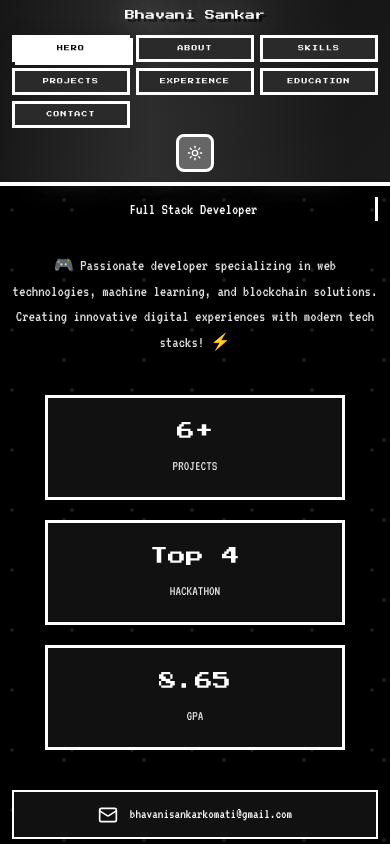
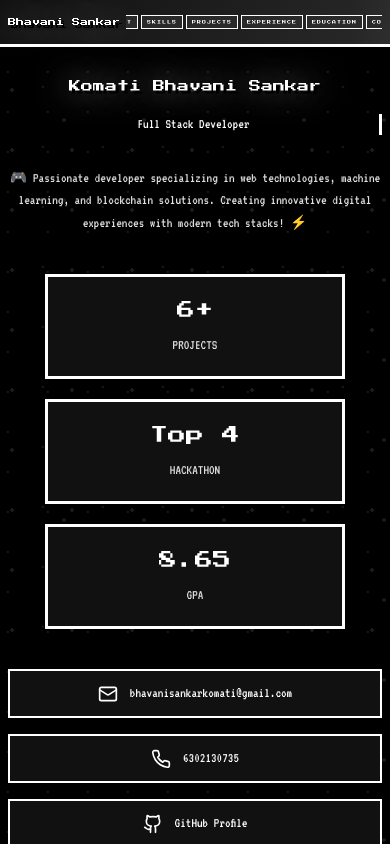
Before and after one commit to KomatiBhavaniSankar/MY-PORTfolio, a React (Vite) app: page / in a window 390 px wide. Shown: the top 844 px of the page. Built offline with nearby package versions, Linux system fonts and the light colour scheme.

Commit message:
Add interactive animations and mobile navbar.
Implement enhanced animations for a better user experience and recruiter appeal. Also, ensure the navbar is minimized on mobile screens and doesn't cover the name.

```diff
--- a/src/App.css
+++ b/src/App.css
@@ -66,24 +66,26 @@ body {
   color: var(--text-primary);
   transition: all 0.3s ease;
   min-height: 100vh;
+  animation: backgroundFloat 10s ease-in-out infinite;
 }
 
-/* Enhanced Navigation with Stunning Animations */
+/* Enhanced Navigation with Mobile-First Design */
 .navbar {
   position: fixed;
   top: 0;
   left: 0;
   right: 0;
   z-index: 1000;
-  background: linear-gradient(135deg, var(--bg-card) 0%, var(--bg-secondary) 100%);
-  border-bottom: 4px solid var(--border-primary);
+  background: linear-gradient(135deg, rgba(17, 17, 17, 0.95) 0%, rgba(42, 42, 42, 0.95) 100%);
+  border-bottom: 2px solid var(--border-primary);
   transition: all 0.4s cubic-bezier(0.4, 0, 0.2, 1);
   font-family: 'Press Start 2P', cursive;
-  backdrop-filter: blur(10px);
+  backdrop-filter: blur(15px);
   box-shadow:
-    0 4px 20px rgba(0, 0, 0, 0.5),
+    0 4px 20px rgba(0, 0, 0, 0.8),
     inset 0 1px 0 rgba(255, 255, 255, 0.1);
   animation: slideDown 0.8s ease-out;
+  transform: translateY(0);
 }
 
 .navbar::before {
@@ -94,15 +96,16 @@ body {
   width: 100%;
   height: 100%;
   background: linear-gradient(90deg, transparent, rgba(255, 255, 255, 0.1), transparent);
-  animation: shimmer 3s infinite;
+  animation: shimmer 4s infinite;
 }
 
 .navbar:hover {
-  transform: translateY(-2px);
+  transform: translateY(-1px);
   box-shadow:
-    0 8px 30px rgba(0, 0, 0, 0.6),
+    0 8px 30px rgba(0, 0, 0, 0.9),
     inset 0 1px 0 rgba(255, 255, 255, 0.2),
     0 0 40px var(--glow);
+  border-bottom: 3px solid var(--border-primary);
 }
 
 .nav-container {
@@ -111,12 +114,13 @@ body {
   display: flex;
   align-items: center;
   justify-content: space-between;
-  padding: 16px 20px;
-  gap: 20px;
+  padding: 8px 20px;
+  gap: 16px;
+  min-height: 60px;
 }
 
 .nav-brand {
-  font-size: 14px;
+  font-size: 12px;
   color: var(--accent-primary);
   text-shadow:
     2px 2px 0 var(--bg-primary),
@@ -125,32 +129,36 @@ body {
   transition: all 0.3s ease;
   cursor: pointer;
   flex-shrink: 0;
+  position: relative;
+  z-index: 1001;
 }
 
 .nav-brand:hover {
-  transform: scale(1.1);
+  transform: scale(1.1) rotate(2deg);
   text-shadow:
     2px 2px 0 var(--bg-primary),
-    0 0 30px rgba(255, 255, 255, 0.8);
+    0 0 30px rgba(255, 255, 255, 0.8),
+    0 0 50px rgba(255, 255, 255, 0.4);
+  animation: glitchEffect 0.3s ease-in-out;
 }
 
 .nav-menu {
   display: flex;
   align-items: center;
-  gap: 12px;
+  gap: 8px;
   flex-wrap: wrap;
   justify-content: center;
 }
 
 .nav-link {
   background: var(--bg-tertiary);
-  border: 3px solid var(--border-primary);
+  border: 2px solid var(--border-primary);
   color: var(--text-primary);
   font-family: 'Press Start 2P', cursive;
-  font-size: 9px;
+  font-size: 7px;
   cursor: pointer;
   transition: all 0.2s cubic-bezier(0.4, 0, 0.2, 1);
-  padding: 12px 16px;
+  padding: 8px 12px;
   text-transform: uppercase;
   position: relative;
   overflow: hidden;
@@ -161,6 +169,7 @@ body {
   animation-delay: calc(var(--index) * 0.1s);
   opacity: 1;
   white-space: nowrap;
+  transform-origin: center;
 }
 
 .nav-link::before {
@@ -170,7 +179,7 @@ body {
   left: -100%;
   width: 100%;
   height: 100%;
-  background: linear-gradient(90deg, transparent, rgba(255, 255, 255, 0.2), transparent);
+  background: linear-gradient(90deg, transparent, rgba(255, 255, 255, 0.3), transparent);
   transition: left 0.5s ease;
 }
 
@@ -184,7 +193,7 @@ body {
   bottom: 0;
   left: 50%;
   width: 0;
-  height: 3px;
+  height: 2px;
   background: var(--accent-primary);
   transition: all 0.3s ease;
   transform: translateX(-50%);
@@ -194,11 +203,12 @@ body {
 .nav-link.active {
   background: var(--accent-primary);
   color: var(--bg-primary);
-  transform: translate(-3px, -3px);
+  transform: translate(-2px, -2px) scale(1.05);
   box-shadow:
-    3px 3px 0 var(--border-primary),
-    6px 6px 20px rgba(0, 0, 0, 0.3);
+    2px 2px 0 var(--border-primary),
+    4px 4px 15px rgba(0, 0, 0, 0.4);
   text-shadow: none;
+  animation: buttonPulse 0.6s ease-in-out;
 }
 
 .nav-link:hover::after,
@@ -207,21 +217,21 @@ body {
 }
 
 .nav-link:active {
-  transform: translate(0, 0);
+  transform: translate(0, 0) scale(0.95);
   box-shadow: 1px 1px 0 var(--border-primary);
 }
 
 .theme-toggle {
   background: var(--accent-secondary);
-  border: 3px solid var(--border-primary);
+  border: 2px solid var(--border-primary);
   color: var(--text-primary);
-  padding: 12px;
+  padding: 8px;
   cursor: pointer;
   transition: all 0.2s cubic-bezier(0.4, 0, 0.2, 1);
-  font-size: 18px;
+  font-size: 14px;
   position: relative;
   overflow: hidden;
-  border-radius: 8px;
+  border-radius: 6px;
   flex-shrink: 0;
 }
 
@@ -239,20 +249,21 @@ body {
 }
 
 .theme-toggle:hover::before {
-  width: 200px;
-  height: 200px;
+  width: 150px;
+  height: 150px;
 }
 
 .theme-toggle:hover {
-  transform: translate(-3px, -3px) rotate(10deg);
+  transform: translate(-2px, -2px) rotate(15deg) scale(1.1);
   box-shadow:
-    3px 3px 0 var(--border-primary),
-    0 0 30px var(--glow);
+    2px 2px 0 var(--border-primary),
+    0 0 25px var(--glow);
   background: var(--accent-primary);
   color: var(--bg-primary);
+  animation: iconSpin 0.8s ease-in-out;
 }
 
-/* Hero Section */
+/* Hero Section with Enhanced Animations */
 .hero-section {
   min-height: 100vh;
   display: flex;
@@ -260,12 +271,27 @@ body {
   justify-content: center;
   position: relative;
   overflow: hidden;
-  padding: 120px 20px 40px;
+  padding: 80px 20px 40px;
   background:
     radial-gradient(circle at 20% 50%, rgba(255, 255, 255, 0.1) 2px, transparent 2px),
     radial-gradient(circle at 80% 50%, rgba(255, 255, 255, 0.1) 2px, transparent 2px),
     var(--bg-primary);
   background-size: 60px 60px, 80px 80px, 100% 100%;
+}
+
+.hero-section::before {
+  content: '';
+  position: absolute;
+  top: 0;
+  left: 0;
+  right: 0;
+  bottom: 0;
+  background:
+    radial-gradient(circle at 25% 25%, rgba(255, 255, 255, 0.1) 1px, transparent 1px),
+    radial-gradient(circle at 75% 75%, rgba(255, 255, 255, 0.1) 1px, transparent 1px);
+  background-size: 40px 40px, 60px 60px;
+  animation: backgroundDrift 15s linear infinite;
+  z-index: 1;
 }
 
 .hero-content {
@@ -274,29 +300,37 @@ body {
   position: relative;
   z-index: 2;
   text-align: center;
-  animation: heroEntrance 1s ease-out;
+  animation: heroEntrance 1.2s ease-out;
 }
 
 .hero-title {
   margin-bottom: 32px;
+  position: relative;
 }
 
 .title-name {
   display: block;
   font-family: 'Press Start 2P', cursive;
-  font-size: clamp(18px, 4vw, 36px);
+  font-size: clamp(16px, 4vw, 36px);
   color: var(--accent-primary);
   text-shadow:
     3px 3px 0 var(--bg-primary),
     0 0 20px rgba(255, 255, 255, 0.5);
   margin-bottom: 16px;
-  animation: pixelGlow 2s ease-in-out infinite alternate;
+  animation: pixelGlow 2s ease-in-out infinite alternate, nameFloat 4s ease-in-out infinite;
+  position: relative;
+  z-index: 10;
+}
+
+.title-name:hover {
+  animation: glitchEffect 0.5s ease-in-out, nameFloat 4s ease-in-out infinite;
+  transform: scale(1.05);
 }
 
 .title-role {
   display: block;
   font-family: 'VT323', monospace;
-  font-size: clamp(22px, 3vw, 32px);
+  font-size: clamp(20px, 3vw, 32px);
   color: var(--text-primary);
   animation: typewriter 3s steps(20) 1s both;
   border-right: 3px solid var(--accent-primary);
@@ -304,16 +338,29 @@ body {
   overflow: hidden;
   width: fit-content;
   margin: 0 auto;
+  position: relative;
+}
+
+.title-role::after {
+  content: '';
+  position: absolute;
+  right: -3px;
+  top: 0;
+  bottom: 0;
+  width: 3px;
+  background: var(--accent-primary);
+  animation: cursorBlink 1s infinite;
 }
 
 .hero-description {
-  font-size: clamp(16px, 2vw, 20px);
+  font-size: clamp(14px, 2vw, 20px);
   color: var(--text-secondary);
   margin-bottom: 40px;
   line-height: 1.6;
   max-width: 600px;
   margin-left: auto;
   margin-right: auto;
+  animation: fadeInUp 1s ease-out 0.5s both;
 }
 
 .hero-stats {
@@ -332,11 +379,33 @@ body {
   border: 3px solid var(--border-primary);
   background: var(--bg-card);
   transition: all 0.3s ease;
+  animation: fadeInUp 1s ease-out 0.7s both;
+  position: relative;
+  overflow: hidden;
+}
+
+.stat-item::before {
+  content: '';
+  position: absolute;
+  top: -50%;
+  left: -50%;
+  width: 200%;
+  height: 200%;
+  background: linear-gradient(45deg, transparent, rgba(255, 255, 255, 0.1), transparent);
+  transform: rotate(45deg);
+  transition: all 0.6s ease;
+  opacity: 0;
 }
 
 .stat-item:hover {
-  transform: translate(-3px, -3px);
-  box-shadow: 3px 3px 0 var(--border-primary);
+  transform: translate(-3px, -3px) scale(1.02);
+  box-shadow: 3px 3px 0 var(--border-primary), 0 0 20px var(--glow);
+  animation: statPulse 0.6s ease-in-out;
+}
+
+.stat-item:hover::before {
+  opacity: 1;
+  transform: rotate(45deg) translate(50%, 50%);
 }
 
 .stat-number {
@@ -345,6 +414,7 @@ body {
   font-size: 18px;
   color: var(--accent-primary);
   margin-bottom: 8px;
+  animation: numberCount 2s ease-out 1s both;
 }
 
 .stat-label {
@@ -374,31 +444,71 @@ body {
   text-decoration: none;
   transition: all 0.3s ease;
   font-size: 14px;
+  animation: fadeInUp 1s ease-out 0.9s both;
+  position: relative;
+  overflow: hidden;
+}
+
+.contact-item::before {
+  content: '';
+  position: absolute;
+  top: 0;
+  left: -100%;
+  width: 100%;
+  height: 100%;
+  background: linear-gradient(90deg, transparent, var(--accent-primary), transparent);
+  transition: all 0.5s ease;
+  opacity: 0.1;
 }
 
 .contact-item:hover {
   background: var(--accent-primary);
   color: var(--bg-primary);
-  transform: translate(-2px, -2px);
-  box-shadow: 2px 2px 0 var(--border-primary);
+  transform: translate(-2px, -2px) scale(1.02);
+  box-shadow: 2px 2px 0 var(--border-primary), 0 0 15px var(--glow);
+  animation: contactFloat 0.6s ease-in-out;
+}
+
+.contact-item:hover::before {
+  left: 100%;
 }
 
 .cta-button {
   font-family: 'Press Start 2P', cursive;
-  font-size: 16px;
+  font-size: 14px;
   background: var(--accent-primary);
   color: var(--bg-primary);
   border: 3px solid var(--border-primary);
   padding: 20px 40px;
   cursor: pointer;
   transition: all 0.3s ease;
-  animation: pixelBounce 2s ease-in-out infinite;
+  animation: pixelBounce 2s ease-in-out infinite, fadeInUp 1s ease-out 1.1s both;
+  position: relative;
+  overflow: hidden;
+}
+
+.cta-button::before {
+  content: '';
+  position: absolute;
+  top: 50%;
+  left: 50%;
+  width: 0;
+  height: 0;
+  background: radial-gradient(circle, rgba(0, 0, 0, 0.2) 0%, transparent 70%);
+  transition: all 0.3s ease;
+  transform: translate(-50%, -50%);
+  border-radius: 50%;
 }
 
 .cta-button:hover {
-  transform: translate(-4px, -4px);
-  box-shadow: 4px 4px 0 var(--border-primary);
-  animation: none;
+  transform: translate(-4px, -4px) scale(1.05);
+  box-shadow: 4px 4px 0 var(--border-primary), 0 0 25px var(--glow);
+  animation: buttonExplode 0.6s ease-in-out;
+}
+
+.cta-button:hover::before {
+  width: 300px;
+  height: 300px;
 }
 
 /* Container */
@@ -994,23 +1104,156 @@ body {
   }
 }
 
-/* Responsive Design */
+@keyframes glitchEffect {
+  0%, 100% {
+    transform: translate(0);
+  }
+  20% {
+    transform: translate(-2px, 2px);
+  }
+  40% {
+    transform: translate(-2px, -2px);
+  }
+  60% {
+    transform: translate(2px, 2px);
+  }
+  80% {
+    transform: translate(2px, -2px);
+  }
+}
+
+@keyframes nameFloat {
+  0%, 100% {
+    transform: translateY(0);
+  }
+  50% {
+    transform: translateY(-5px);
+  }
+}
+
+@keyframes cursorBlink {
+  0%, 50% {
+    opacity: 1;
+  }
+  51%, 100% {
+    opacity: 0;
+  }
+}
+
+@keyframes buttonPulse {
+  0% {
+    box-shadow: 0 0 0 0 rgba(255, 255, 255, 0.7);
+  }
+  70% {
+    box-shadow: 0 0 0 10px rgba(255, 255, 255, 0);
+  }
+  100% {
+    box-shadow: 0 0 0 0 rgba(255, 255, 255, 0);
+  }
+}
+
+@keyframes iconSpin {
+  0% {
+    transform: rotate(0deg);
+  }
+  100% {
+    transform: rotate(360deg);
+  }
+}
+
+@keyframes backgroundFloat {
+  0%, 100% {
+    background-position: 0 0, 0 10px, 10px -10px, -10px 0px;
+  }
+  50% {
+    background-position: 5px 5px, 5px 15px, 15px -5px, -5px 5px;
+  }
+}
+
+@keyframes backgroundDrift {
+  0% {
+    transform: translateX(0) translateY(0);
+  }
+  25% {
+    transform: translateX(10px) translateY(-10px);
+  }
+  50% {
+    transform: translateX(-5px) translateY(-20px);
+  }
+  75% {
+    transform: translateX(-15px) translateY(-10px);
+  }
+  100% {
+    transform: translateX(0) translateY(0);
+  }
+}
+
+@keyframes statPulse {
+  0% {
+    transform: translate(-3px, -3px) scale(1.02);
+  }
+  50% {
+    transform: translate(-3px, -3px) scale(1.05);
+  }
+  100% {
+    transform: translate(-3px, -3px) scale(1.02);
+  }
+}
+
+@keyframes numberCount {
+  0% {
+    transform: scale(0) rotate(180deg);
+    opacity: 0;
+  }
+  50% {
+    transform: scale(1.2) rotate(0deg);
+    opacity: 0.8;
+  }
+  100% {
+    transform: scale(1) rotate(0deg);
+    opacity: 1;
+  }
+}
+
+@keyframes contactFloat {
+  0%, 100% {
+    transform: translate(-2px, -2px) scale(1.02);
+  }
+  50% {
+    transform: translate(-2px, -4px) scale(1.02);
+  }
+}
+
+@keyframes buttonExplode {
+  0% {
+    transform: translate(-4px, -4px) scale(1.05);
+  }
+  50% {
+    transform: translate(-4px, -4px) scale(1.1);
+  }
+  100% {
+    transform: translate(-4px, -4px) scale(1.05);
+  }
+}
+
+/* Enhanced Responsive Design with Mobile-First Navbar */
 @media (max-width: 1024px) {
   .nav-container {
-    flex-direction: column;
-    gap: 16px;
-    padding: 16px 20px;
+    padding: 8px 16px;
+    gap: 12px;
   }
 
   .nav-menu {
-    flex-wrap: wrap;
-    justify-content: center;
-    max-width: 100%;
+    gap: 6px;
   }
 
   .nav-link {
-    font-size: 8px;
-    padding: 10px 14px;
+    font-size: 6px;
+    padding: 6px 10px;
+  }
+
+  .hero-section {
+    padding: 90px 16px 32px;
   }
 }
 
@@ -1018,44 +1261,66 @@ body {
   .navbar {
     position: fixed;
     padding: 0;
+    min-height: 50px;
+    background: linear-gradient(135deg, rgba(17, 17, 17, 0.98) 0%, rgba(42, 42, 42, 0.98) 100%);
   }
 
   .nav-container {
-    flex-direction: column;
-    gap: 12px;
-    padding: 12px 16px;
+    flex-direction: row;
+    gap: 8px;
+    padding: 6px 12px;
+    min-height: 50px;
+    justify-content: space-between;
+    align-items: center;
   }
 
   .nav-brand {
-    font-size: 12px;
-    order: -1;
+    font-size: 10px;
+    flex-shrink: 0;
+    order: 1;
   }
 
   .nav-menu {
-    display: grid;
-    grid-template-columns: repeat(4, 1fr);
-    gap: 8px;
-    width: 100%;
-    max-width: 100%;
+    display: flex;
+    gap: 4px;
+    flex-wrap: nowrap;
+    overflow-x: auto;
+    scrollbar-width: none;
+    -ms-overflow-style: none;
+    order: 2;
+    flex: 1;
+    justify-content: center;
+    max-width: calc(100vw - 120px);
+  }
+
+  .nav-menu::-webkit-scrollbar {
+    display: none;
   }
 
   .nav-link {
-    font-size: 7px;
-    padding: 8px 10px;
-    min-width: 0;
+    font-size: 5px;
+    padding: 4px 6px;
+    min-width: fit-content;
+    flex-shrink: 0;
+    border-width: 1px;
   }
 
   .theme-toggle {
-    padding: 10px;
-    font-size: 16px;
-    grid-column: span 4;
-    justify-self: center;
-    width: fit-content;
+    padding: 6px;
+    font-size: 12px;
+    order: 3;
+    flex-shrink: 0;
+    border-width: 1px;
   }
 
   .hero-section {
-    padding: 140px 16px 32px;
-    min-height: calc(100vh - 20px);
+    padding: 70px 12px 24px;
+    min-height: calc(100vh - 50px);
+  }
+
+  .title-name {
+    margin-top: 20px;
+    font-size: 14px;
   }
 
   .hero-stats {
@@ -1074,49 +1339,56 @@ body {
 }
 
 @media (max-width: 480px) {
+  .navbar {
+    min-height: 45px;
+  }
+
   .nav-container {
-    padding: 10px 12px;
+    padding: 4px 8px;
+    min-height: 45px;
+    gap: 6px;
   }
 
   .nav-brand {
+    font-size: 8px;
+  }
+
+  .nav-menu {
+    gap: 3px;
+    max-width: calc(100vw - 100px);
+  }
+
+  .nav-link {
+    font-size: 4px;
+    padding: 3px 5px;
+  }
+
+  .theme-toggle {
+    padding: 4px;
     font-size: 10px;
   }
 
-  .nav-menu {
-    grid-template-columns: repeat(3, 1fr);
-    gap: 6px;
-  }
-
-  .nav-link {
-    font-size: 6px;
-    padding: 6px 8px;
-  }
-
-  .theme-toggle {
-    padding: 8px;
-    font-size: 14px;
-    grid-column: span 3;
-  }
-
   .hero-section {
-    padding: 160px 12px 24px;
+    padding: 65px 8px 20px;
+    min-height: calc(100vh - 45px);
   }
 
   .container {
-    padding: 0 12px;
+    padding: 0 8px;
   }
 
   .title-name {
+    font-size: 12px;
+    margin-top: 15px;
+  }
+
+  .title-role {
     font-size: 14px;
   }
 
-  .title-role {
-    font-size: 16px;
-  }
-
   .cta-button {
-    font-size: 12px;
-    padding: 16px 32px;
+    font-size: 10px;
+    padding: 12px 24px;
   }
 }
 
@@ -1136,3 +1408,18 @@ html {
   outline: 2px solid var(--accent-primary);
   outline-offset: 2px;
 }
+
+/* Interactive cursor effects */
+@media (hover: hover) {
+  .nav-link:hover {
+    cursor: pointer;
+  }
+
+  .stat-item:hover {
+    cursor: default;
+  }
+
+  .contact-item:hover {
+    cursor: pointer;
+  }
+}
```
